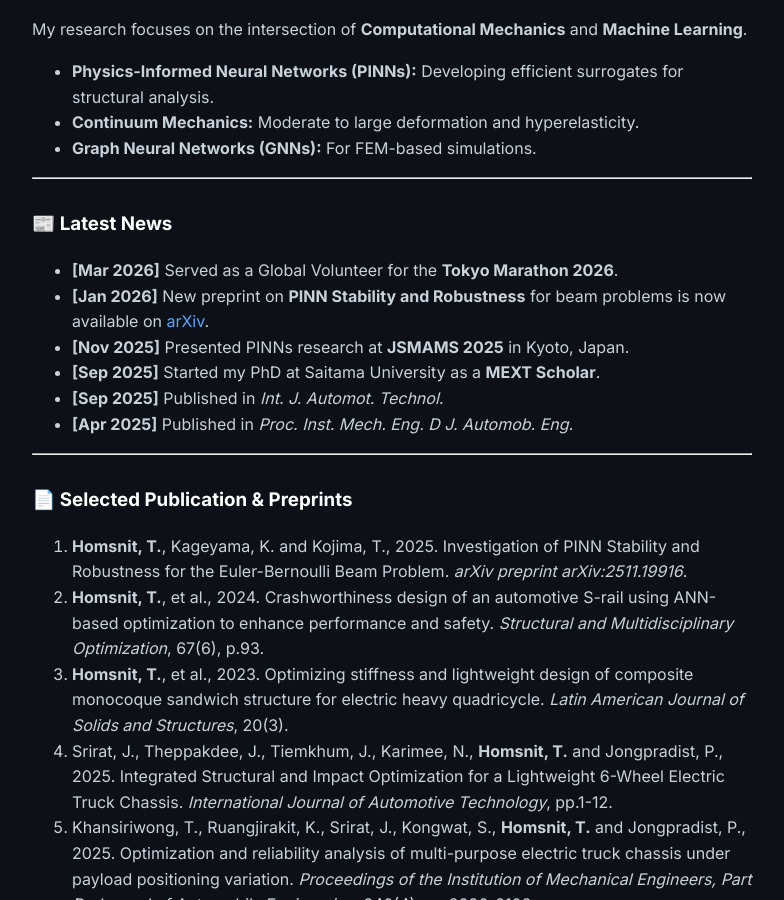
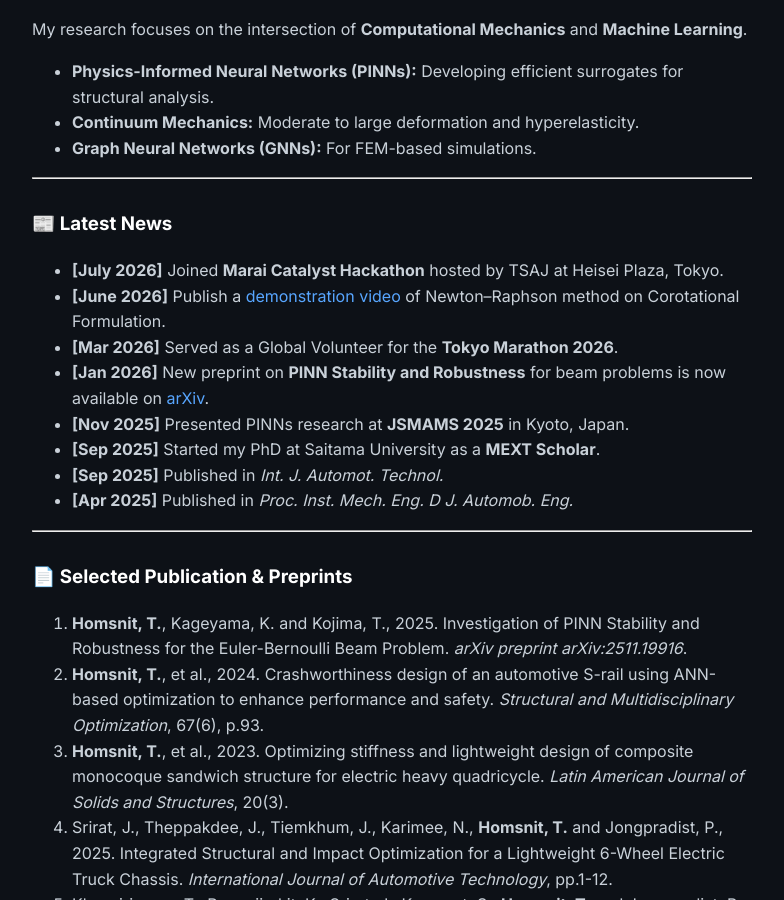
Before and after one commit to thonnh/thonnh.github.io, a Jekyll site: the page built from index.md, in a window 1280 px wide and 900 px high, scrolled down 632 px. Shown: the whole window, without its empty margins (248-1032 px from the left). Built offline with Jekyll 4.4.1, drawn with Linux system fonts in a browser that asks for light colours.

Commit message:
Add latest news updates to index.md

```diff
--- a/index.md
+++ b/index.md
@@ -20,6 +20,8 @@ My research focuses on the intersection of **Computational Mechanics** and **Mac
 
 ---
 ### 📰 Latest News
+* **[July 2026]** Joined **Marai Catalyst Hackathon** hosted by TSAJ at Heisei Plaza, Tokyo.
+* **[June 2026]** Publish a [demonstration video](https://thonnh.github.io/2D_corotational.html) of Newton–Raphson method on Corotational Formulation.
 * **[Mar 2026]** Served as a Global Volunteer for the **Tokyo Marathon 2026**.
 * **[Jan 2026]** New preprint on **PINN Stability and Robustness** for beam problems is now available on [arXiv](https://arxiv.org/abs/2511.19916).
 * **[Nov 2025]** Presented PINNs research at **JSMAMS 2025** in Kyoto, Japan.
```
